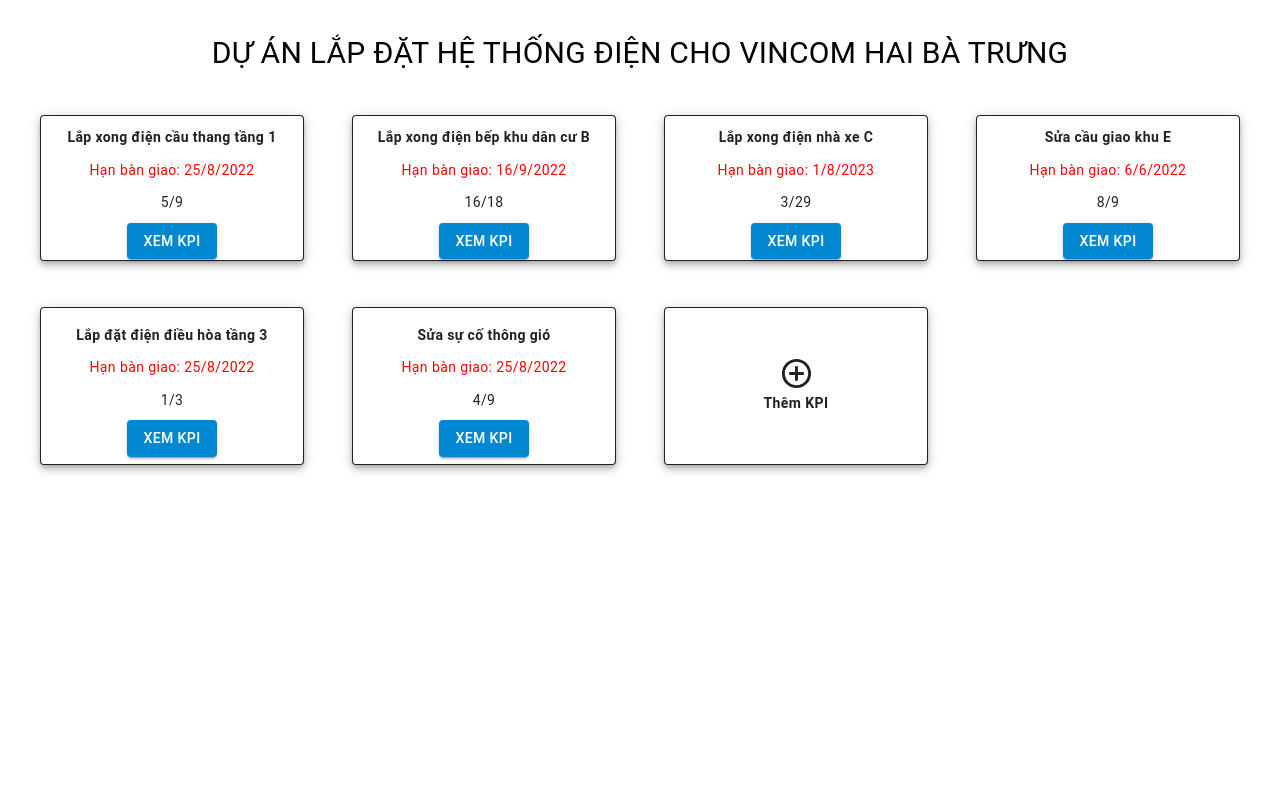
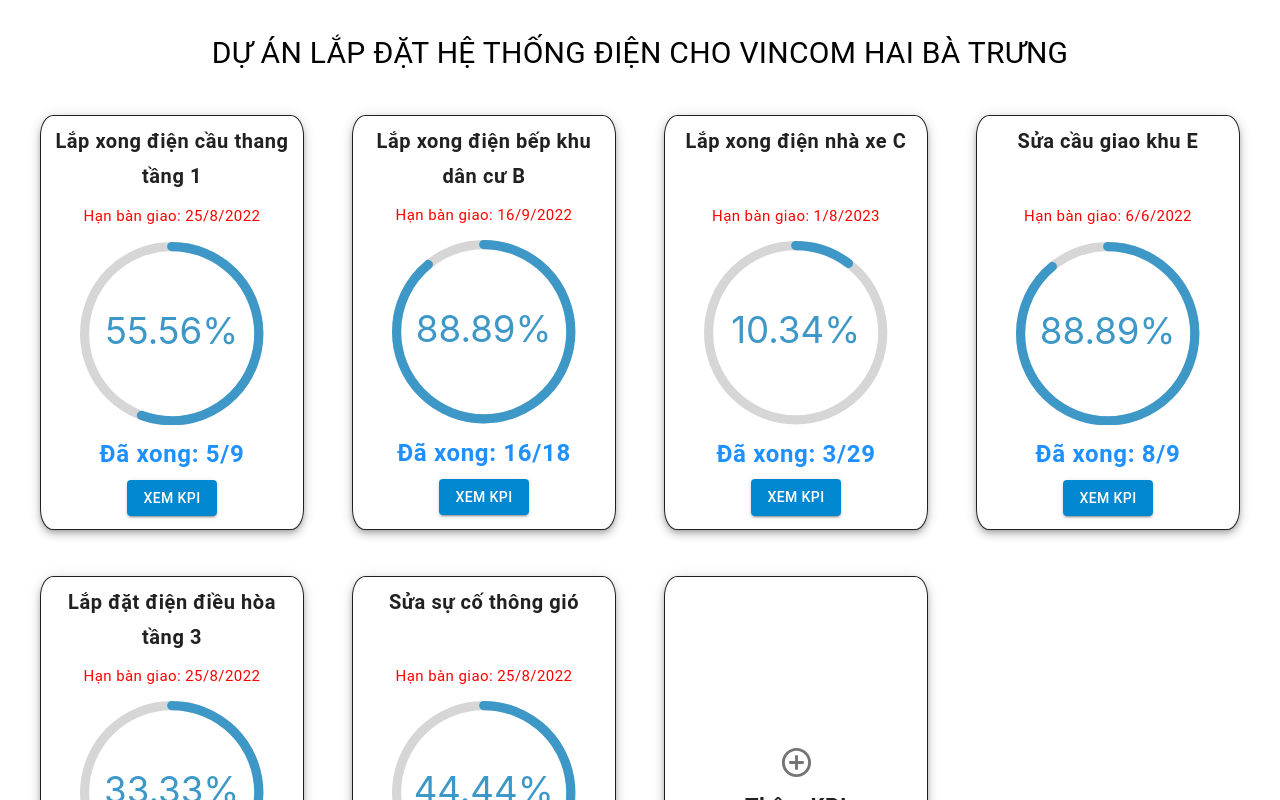
Before and after one commit to dungnguyenBKA/user-interface-hedspi-2022, a React (Create React App) app: page /contractor-KPI in a window 1280 px wide. Both pictures are taken after a click on the button "Login". Shown: the top 800 px of the page. Built offline with nearby package versions, Linux system fonts and the light colour scheme.

Commit message:
add NewKPIForm & trigger button

```diff
--- a/package.json
+++ b/package.json
@@ -18,6 +18,7 @@
     "@types/react-dom": "^18.0.4",
     "lottie-web": "^5.9.4",
     "react": "^18.1.0",
+    "react-circular-progressbar": "^2.0.4",
     "react-dom": "^18.1.0",
     "react-redux": "^8.0.2",
     "react-router-dom": "^6.3.0",
--- /dev/null
+++ b/src/components/Form/NewKPIForm.js
@@ -0,0 +1,131 @@
+import React, { useState } from 'react';
+import Box from '@mui/material/Box';
+import Typography from '@mui/material/Typography';
+import Modal from '@mui/material/Modal';
+import Button from "@mui/material/Button";
+import Select from '@mui/material/Select';
+import MenuItem from '@mui/material/MenuItem';
+import { TextField } from '@mui/material';
+import FormControl from '@mui/material/FormControl';
+import InputLabel from '@mui/material/InputLabel';
+
+const style = {
+    position: 'absolute',
+    top: '50%',
+    left: '50%',
+    transform: 'translate(-50%, -50%)',
+    width: 500,
+    height: 375,
+    bgcolor: 'background.paper',
+    border: 1,
+    boxShadow: 24,
+    p: 4,
+    borderRadius: "10px",
+};
+
+const NewKPIForm = ({ open, onChangeKPIForm }) => {
+    const [age, setAge] = React.useState('');
+
+    const handleChange = (event) => {
+        setAge(event.target.value);
+    };
+    return (
+        <Modal
+            open={open}
+            onClose={onChangeKPIForm}
+        >
+            <Box sx={style}>
+                <Typography
+                    id="modal-modal-title"
+                    variant="h6"
+                    component="h2"
+                    fontWeight="bold"
+                    sx={{ textAlign: "center" }}
+                >
+                    Nhập thông tin về KPI mới
+                </Typography>
+
+                <Box
+                    sx={{
+                        display: "flex",
+                        flexDirection: "row",
+                        alignItems: "center",
+                        marginTop: "5%"
+                    }}
+                >
+                    <Typography sx={{ fontWeight: "bold", flex: 5, fontSize: "20px" }}>Tên KPI</Typography>
+                    <TextField
+                        id="outlined-password-input"
+                        label="Tên KPI"
+                        type="text"
+                        // autoComplete="current-password"
+                        sx={{ width: "70%" }}
+                    />
+                </Box>
+
+                <Box
+                    sx={{
+                        display: "flex",
+                        flexDirection: "row",
+                        alignItems: "center",
+                        marginTop: "5%"
+                    }}
+                >
+                    <Typography sx={{ fontWeight: "bold", flex: 5, fontSize: "20px" }}>Hạn chót</Typography>
+                    <TextField
+                        id="outlined-password-input"
+                        label="Ngày hạn chót"
+                        type="text"
+                        // autoComplete="current-password"
+                        sx={{ width: "70%" }}
+                    />
+                </Box>
+
+                <Box
+                    sx={{
+                        display: "flex",
+                        flexDirection: "row",
+                        alignItems: "center",
+                        marginTop: "5%"
+                    }}
+                >
+                    <Typography sx={{ fontWeight: "bold", flex: 5, fontSize: "20px" }}>Giao việc cho </Typography>
+                    <Box sx={{ width: "70%" }}>
+                        <FormControl fullWidth>
+                            <InputLabel id="demo-simple-select-label">Danh sách quản đốc</InputLabel>
+                            <Select
+                                labelId="demo-simple-select-label"
+                                id="demo-simple-select"
+                                // value={age}
+                                // label="Danh sách quản đốc"
+                                onChange={handleChange}
+                            >
+                                <MenuItem value={'Nguyễn Min Dũn'}>Nguyễn Min Dũn</MenuItem>
+                                <MenuItem value={'Nguyễn Gia Thanh'}>Nguyễn Gia Thanh</MenuItem>
+                                <MenuItem value={'Nguyễn Viết Huy'}>Nguyễn Viết Huy</MenuItem>
+                            </Select>
+                        </FormControl>
+                    </Box>
+                </Box>
+
+                <Button
+                    variant='contained'
+                    color='success'
+                    sx={{
+                        marginLeft: "35%",
+                        marginTop: "7.5%",
+                        marginBottom: "5%",
+                        width: "25%",
+                        height: "10%",
+                        fontSize: "18px"
+                    }}
+                >
+                    Tạo KPI
+                </Button>
+
+            </Box>
+        </Modal>
+    );
+}
+
+export default NewKPIForm;
--- a/src/components/KPICard/AddKPICard.js
+++ b/src/components/KPICard/AddKPICard.js
@@ -1,8 +1,14 @@
-import React from 'react';
+import React, { useState } from 'react';
 import AddCircleOutlineIcon from '@mui/icons-material/AddCircleOutline';
 import { Card, Typography, Tooltip } from "@mui/material";
+import NewKPIForm from '../Form/NewKPIForm';
+import { IconButton } from '@mui/material';
 
 const AddKPICard = () => {
+
+    const [open, setOpen] = useState(false);
+    const onChangeKPIForm = () => setOpen(!open);
+
     return (
         <Card
             sx={{
@@ -14,30 +20,34 @@
                 boxShadow: 5,
                 border: 1,
                 overflow: "visible",
-                height: 1
+                height: 1,
+                borderRadius: "5%"
             }}
         >
             <Tooltip
                 title={<h2>Nhấn để thêm KPI mới</h2>}
                 sx={{
-                    marginTop: "18%"
+                    marginTop: "60%"
                 }}
             >
-                <AddCircleOutlineIcon fontSize='large' />
+                <IconButton onClick={onChangeKPIForm}>
+                    <AddCircleOutlineIcon fontSize='large'/>
+                </IconButton>
             </Tooltip>
+
             <Typography
                 variant='button'
                 fontWeight="bold"
                 color="text"
                 textTransform="none"
+                fontSize="22px"
                 sx={{
-                    marginBottom: "18%"
+                    marginBottom: "60%"
                 }}
             >
                 Thêm KPI
             </Typography>
-
-
+            <NewKPIForm open={open} onChangeKPIForm={onChangeKPIForm}/>
         </Card>
     )
 }
--- a/src/components/KPICard/DefaultKPICard.js
+++ b/src/components/KPICard/DefaultKPICard.js
@@ -4,8 +4,17 @@
 import Typography from "@mui/material/Typography";
 import Tooltip from "@mui/material/Tooltip";
 import Button from "@mui/material/Button";
+import { CircularProgressbar } from "react-circular-progressbar";
+import "react-circular-progressbar/dist/styles.css"
 
 const DefaultKPICard = ({ data }) => {
+
+    const precise = (x) => {
+        return x.toPrecision(4);
+    }
+
+    const value = precise(data.completed / data.allTask * 100);
+
     return (
         <Card
             sx={{
@@ -17,16 +26,18 @@
                 boxShadow: 5,
                 border: 1,
                 overflow: "visible",
-                height: 1
+                height: 1,
+                borderRadius: "5%"
             }}
         >
 
-            <Box mt={1} mx={0.5}>
+            <Box mt={1} mx={0.5} sx={{ textAlign: "center", flex: 2.5 }}>
                 <Typography
                     variant='button'
                     fontWeight="bold"
                     color="text"
                     textTransform="none"
+                    fontSize="20px"
                 >
                     {data.name}
                 </Typography>
@@ -36,40 +47,60 @@
                 mt={1}
                 mx={0.5}
                 sx={{
-                    textAlign: "center"
+                    textAlign: "center",
+                    flex: 1
                 }}
             >
-                <Typography variant='button' fontWeight="regular" color="red" textTransform="none">
+                <Typography variant='button' fontWeight="regular" color="red" textTransform="none" fontSize="15px">
                     Hạn bàn giao: {data.deadline}
                 </Typography>
             </Box>
 
+
             <Box
                 position="relative"
-                width="100.25%"
+                width="70%"
+                height="70%"
                 shadow="xl"
                 borderRadius="xl"
+                mt="10px"
+                sx={{ flex: 5 }}
+            >
+                <CircularProgressbar
+                    value={value}
+                    text={`${value}%`}
+                    strokeWidth={5}
+                />
+            </Box>
+
+            <Box
+                mt={1}
+                mx={0.5}
+                mb={1}
+                sx={{
+                    display: "flex",
+                    flexDirection: "column",
+                    alignItems: "center",
+                }}
             >
 
-            </Box>
+                <Typography
+                    variant='button'
+                    fontWeight="bold"
+                    color="dodgerblue"
+                    fontSize="24px"
+                    textTransform="none"
+                >
+                    Đã xong: {`${data.completed}/${data.allTask}`}
+                </Typography>
 
-            <Box mt={1} mx={0.5}>
-                <Tooltip
-                    title={<h3>Số công việc đã hoàn thành/Tổng số công việc</h3>}
-                >
-                    <Typography variant='button' fontWeight="regular" color="text">
-                        {`${data.completed}/${data.allTask}`}
-                    </Typography>
+                <Tooltip title={<h3>Nhấn để xem chi tiết KPI</h3>} sx={{ marginTop: "3%", marginBottom: "3%" }}>
+                    <Button variant='contained' color='info'>
+                        Xem KPI
+                    </Button>
                 </Tooltip>
             </Box>
-
-            <Box mt={1} mx={0.5}>
-                <Button variant='contained' color='info'>
-                    Xem KPI
-                </Button>
-            </Box>
-
-        </Card>
+        </Card >
     )
 }
 
--- a/src/pages/ContractorsKPI/ContractorsKPI.js
+++ b/src/pages/ContractorsKPI/ContractorsKPI.js
@@ -1,10 +1,11 @@
-import React from 'react';
+import React, { useState } from 'react';
 import Grid from '@mui/material/Grid';
 import Box from '@mui/material/Box';
 import { Typography } from '@mui/material';
 import { KPIMockData } from './KPIMockData';
 import DefaultKPICard from '../../components/KPICard/DefaultKPICard';
 import AddKPICard from '../../components/KPICard/AddKPICard';
+import NewKPIForm from '../../components/Form/NewKPIForm';
 
 const ContractorsKPI = () => {
     return (
--- a/src/pages/ContractorsKPI/KPIMockData.js
+++ b/src/pages/ContractorsKPI/KPIMockData.js
@@ -4,42 +4,48 @@
         name: "Lắp xong điện cầu thang tầng 1",
         deadline: "25/8/2022",
         allTask: 9,
-        completed: 5
+        completed: 5,
+        manager: "Nguyen Min Dun"
     },
     {
         id: 2,
         name: "Lắp xong điện bếp khu dân cư B",
         deadline: "16/9/2022",
         allTask: 18,
-        completed: 16
+        completed: 16,
+        manager: "Nguyen Min Dun"
     },
     {
         id: 3,
         name: "Lắp xong điện nhà xe C",
         deadline: "1/8/2023",
         allTask: 29,
-        completed: 3
+        completed: 3,
+        manager: "Nguyen Gia Thanh"
     },
     {
         id: 4,
         name: "Sửa cầu giao khu E",
         deadline: "6/6/2022",
         allTask: 9,
-        completed: 8
+        completed: 8,
+        manager: "Nguyen Gia Thanh"
     },
     {
         id: 5,
         name: "Lắp đặt điện điều hòa tầng 3",
         deadline: "25/8/2022",
         allTask: 3,
-        completed: 1
+        completed: 1,
+        manager: "Nguyen Viet Huy"
     },
     {
         id: 6,
         name: "Sửa sự cố thông gió",
         deadline: "25/8/2022",
         allTask: 9,
-        completed: 4
+        completed: 4,
+        manager: "Nguyen Min Dun"
     },
 ]
 
```
Also changed, not shown: src/pages/ContractorsKPI/ContractorSingleKPI.js (added, +116 -0 lines), 1 other file (tests, documents, lock files or other folders).
